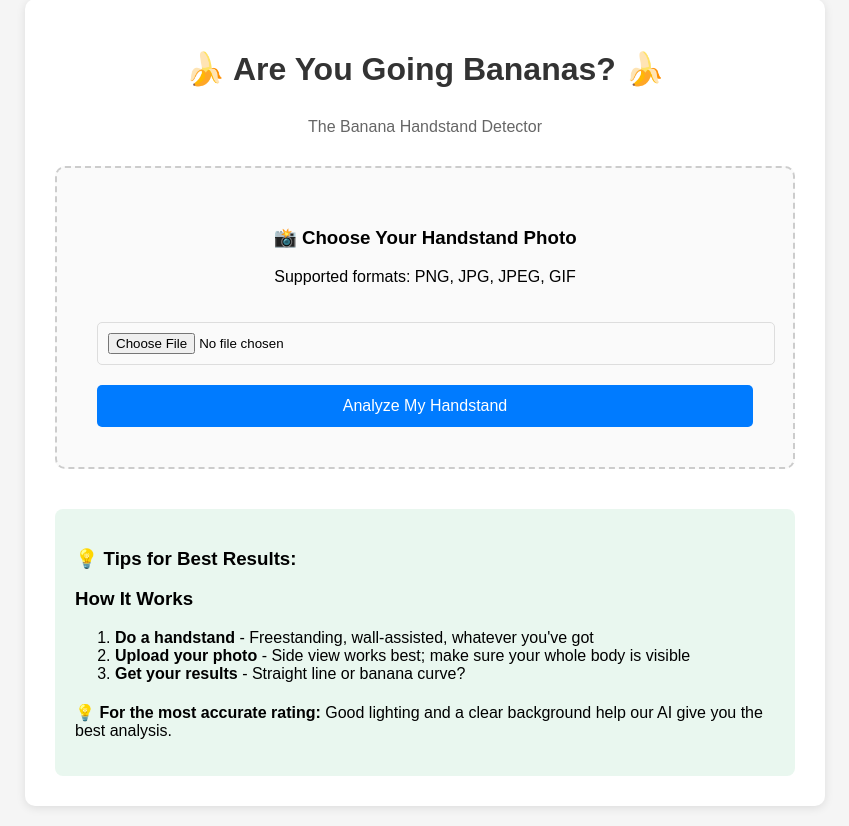
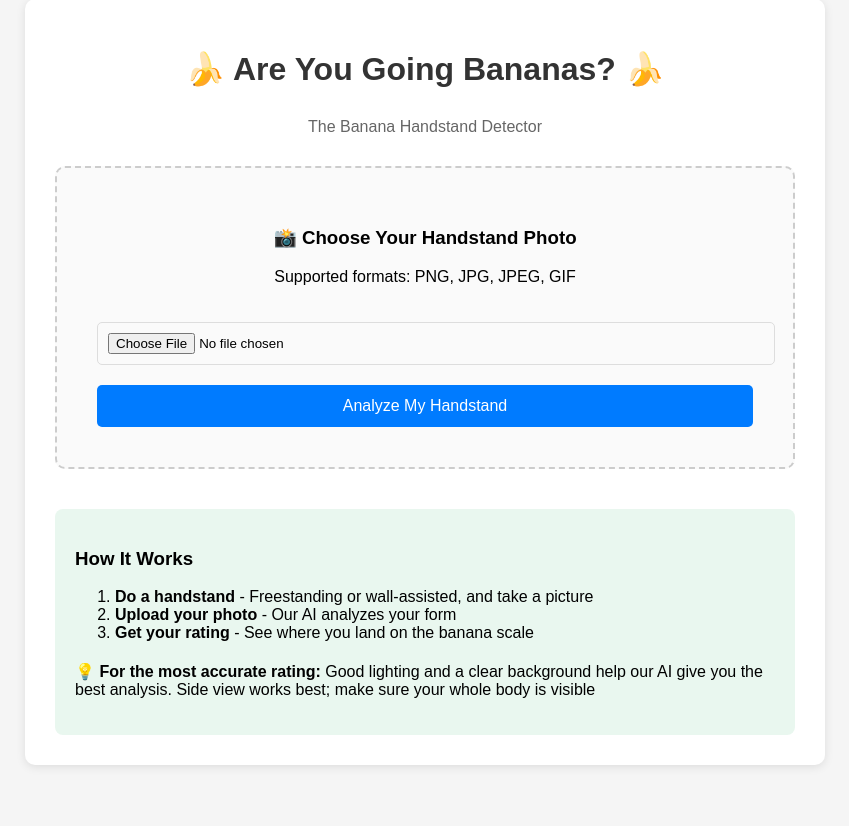
Before and after one commit to shhirl/fixmybanana, a Flask app: page / in a window 1280 px wide. Shown: the part 21-847 px from the top of the page, without its empty margins (215-1064 px from the left). After the commit the page ends 788 px from the top, so only its background shows below. Run offline with Flask 3, Linux system fonts and the light colour scheme.

Commit message:
Update index.html

```diff
--- a/templates/index.html
+++ b/templates/index.html
@@ -17,15 +17,14 @@
 </form>
 
 <div style="margin-top: 40px; padding: 20px; background-color: #e9f7ef; border-radius: 8px;">
-    <h3>💡 Tips for Best Results:</h3>
     <h3>How It Works</h3>
     <ol>
-        <li><strong>Do a handstand</strong> - Freestanding, wall-assisted, whatever you've got</li>
-        <li><strong>Upload your photo</strong> - Side view works best; make sure your whole body is visible</li>
-        <li><strong>Get your results</strong> - Straight line or banana curve?</li>
+        <li><strong>Do a handstand</strong> - Freestanding or wall-assisted, and take a picture</li>
+        <li><strong>Upload your photo</strong> - Our AI analyzes your form</li>
+        <li><strong>Get your rating</strong> - See where you land on the banana scale</li>
     </ol>
     <p style="margin-top: 20px;">
-        💡 <strong>For the most accurate rating:</strong> Good lighting and a clear background help our AI give you the best analysis.
+        💡 <strong>For the most accurate rating:</strong> Good lighting and a clear background help our AI give you the best analysis. Side view works best; make sure your whole body is visible
     </p>
 </div>
 {% endblock %}
```
